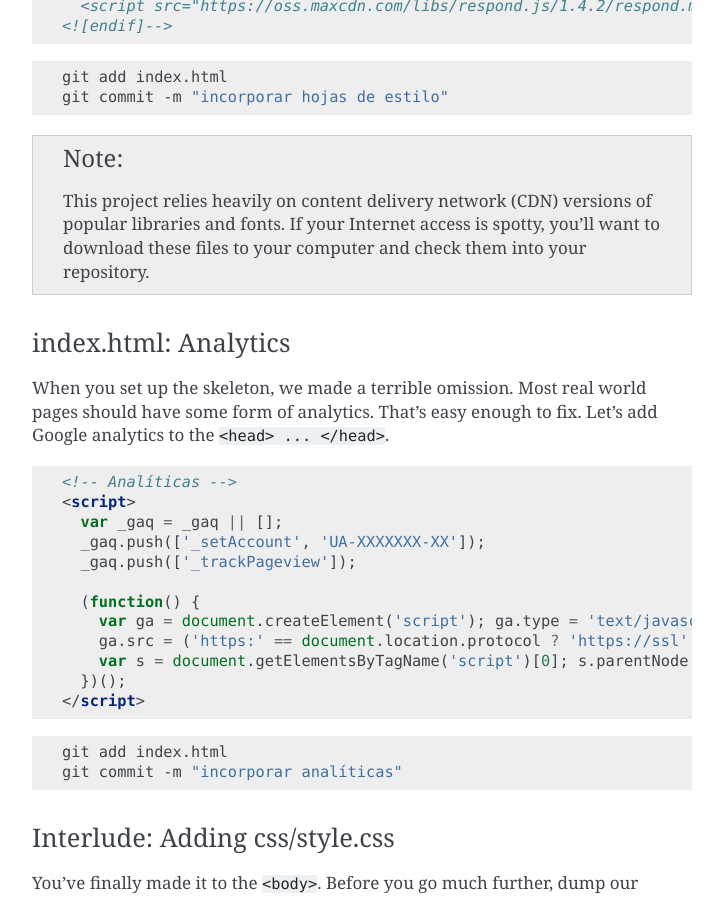
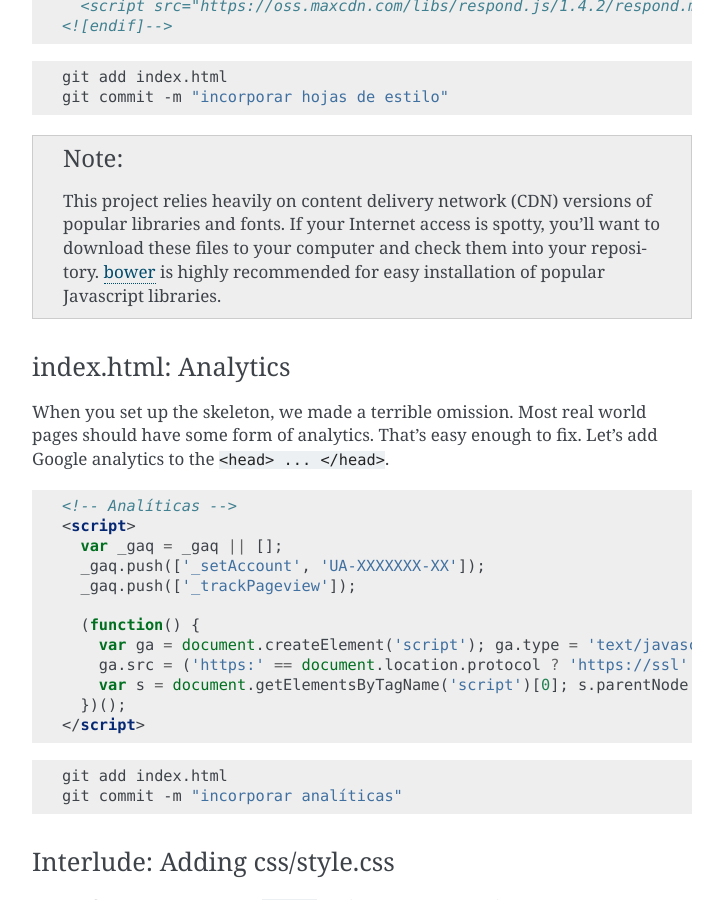
Before and after one commit to sc3/simple-news-apps, a Sphinx documentation site: the page built from docs/index.rst, in a window 1280 px wide and 900 px high, scrolled down 12163 px. Shown: the whole window, without its empty margins (388-1111 px from the left). Built offline with Sphinx 7.4.7, drawn with Linux system fonts in a browser that asks for light colours.

Commit message:
add note about bower

```diff
--- a/docs/index.rst
+++ b/docs/index.rst
@@ -539,7 +539,8 @@ You will also add "shims" in this section, which will make your site work better
 
     This project relies heavily on content delivery network (CDN) versions of popular libraries and
     fonts. If your Internet access is spotty, you'll want to download these files to your computer
-    and check them into your repository.
+    and check them into your repository. `bower <http://bower.io/>`_ is highly recommended for
+    easy installation of popular Javascript libraries.
 
 
 index.html: Analytics
```
